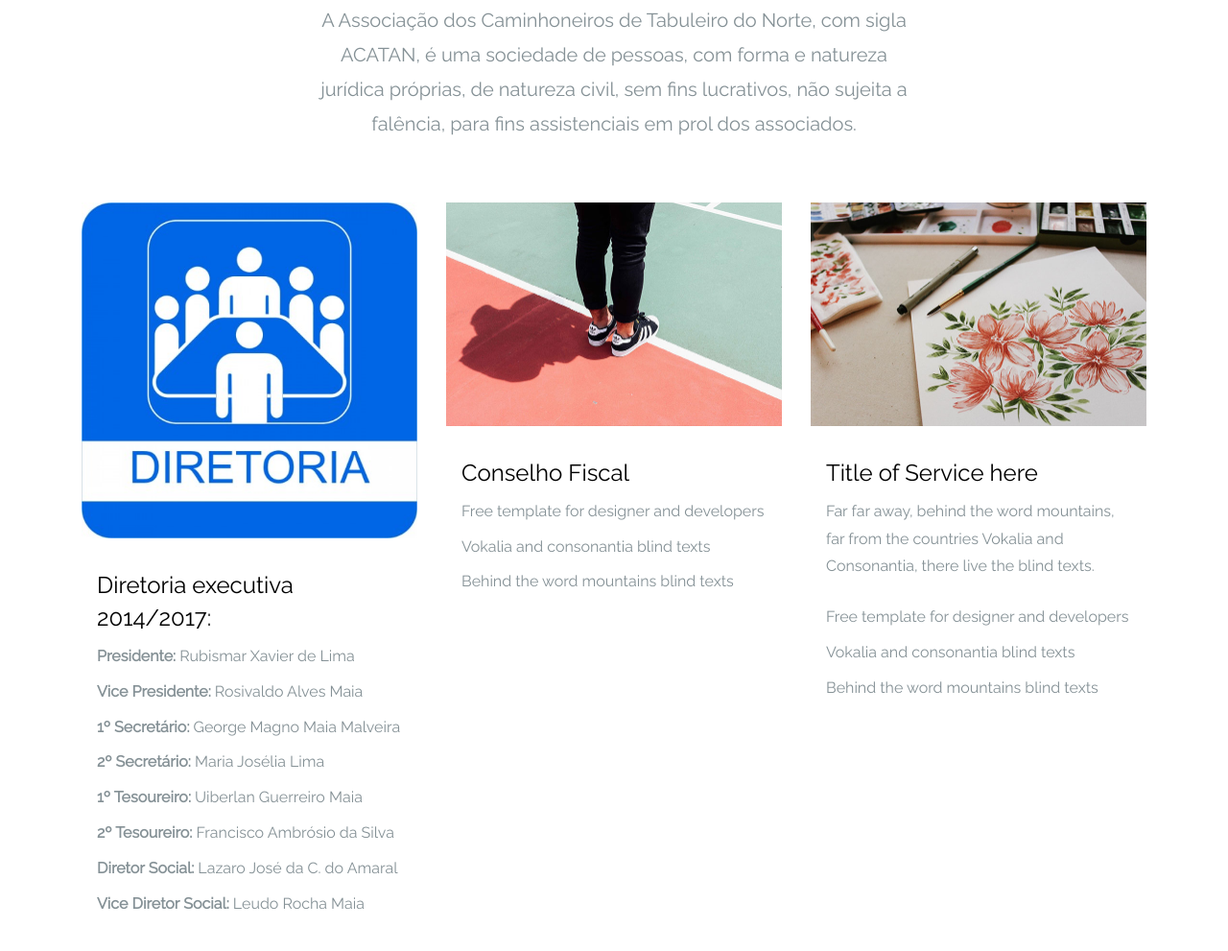
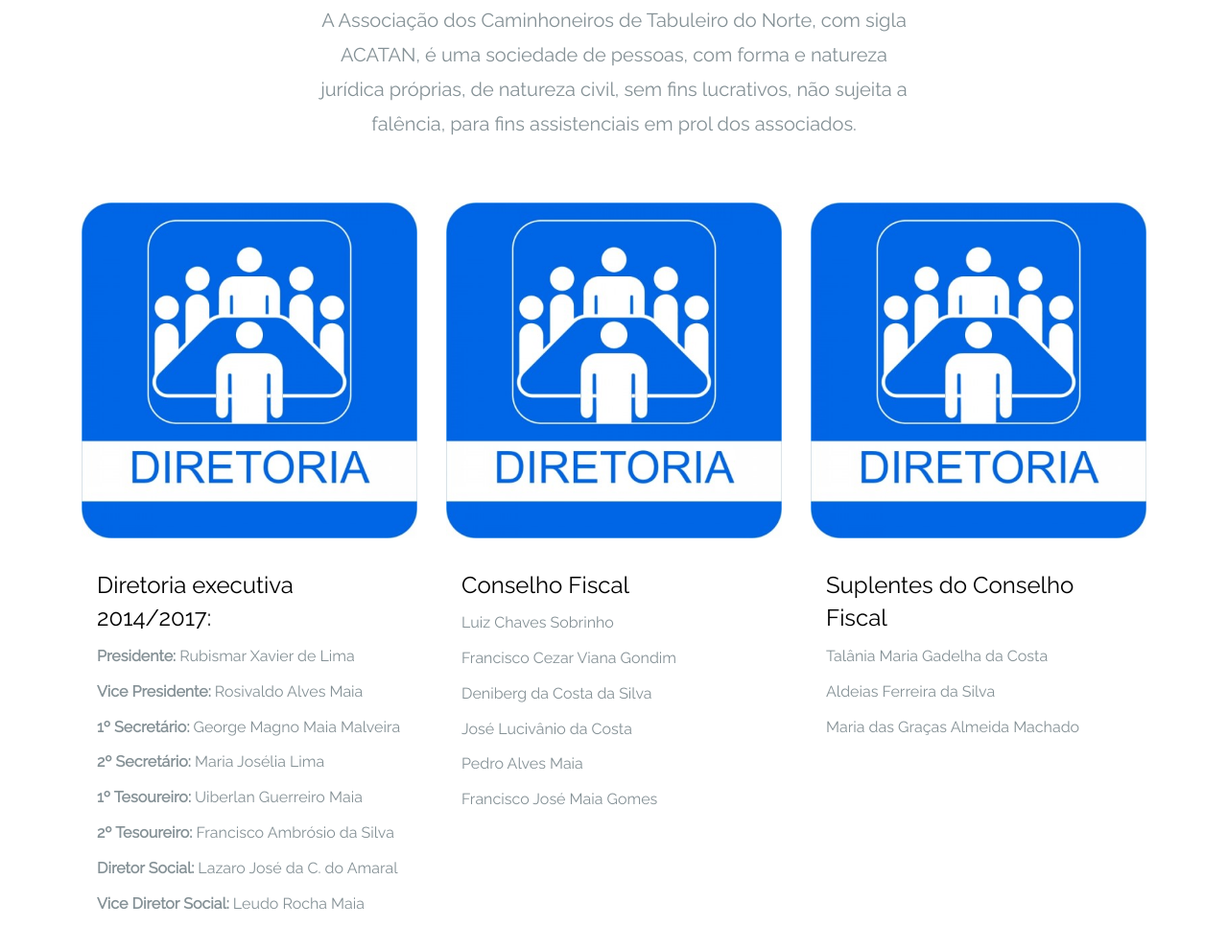
Before and after one commit to Odilio/acatan, a plain HTML site: page index.html in a window 1280 px wide. Shown: the part 961-1952 px from the top of the page at 96% size. Drawn offline with Linux system fonts and the light colour scheme; some packages are replaced by stand-ins of ours; no server answers; files whose address does not match are found by name.

Commit message:
Correção no texto5

```diff
--- a/index.html
+++ b/index.html
@@ -169,26 +169,28 @@
           </div>
 
           <div class="col-lg-4 ftco-animate">
-            <figure><img src="images/img_1.jpg" alt="Free Template by Free-Template.co" class="img-fluid"></figure>
+            <figure><img src="images/diretoria-executiva.jpg" alt="Free Template by Free-Template.co" class="img-fluid"></figure>
             <div class="p-3">
               <h3 class="h4">Conselho Fiscal</h3>
               <ul class="list-unstyled ftco-list-check text-left">
-                <li class="d-flex mb-2"> <span>Free template for designer and developers</span></li>
-                <li class="d-flex mb-2"> <span>Vokalia and consonantia blind texts</span></li>
-                <li class="d-flex mb-2"> <span>Behind the word mountains blind texts</span></li>
+                <li class="d-flex mb-2"> <span>Luiz Chaves Sobrinho</span></li>
+                <li class="d-flex mb-2"> <span>Francisco Cezar Viana Gondim</span></li>
+                <li class="d-flex mb-2"> <span>Deniberg da Costa da Silva</span></li>
+                <li class="d-flex mb-2"> <span>José Lucivânio da Costa</span></li>
+                <li class="d-flex mb-2"> <span>Pedro Alves Maia</span></li>
+                <li class="d-flex mb-2"> <span>Francisco José Maia Gomes</span></li>
               </ul>
             </div>
           </div>
 
           <div class="col-lg-4  ftco-animate">
-            <figure><img src="images/img_3.jpg" alt="Free Template by Free-Template.co" class="img-fluid"></figure>
+            <figure><img src="images/diretoria-executiva.jpg" alt="Free Template by Free-Template.co" class="img-fluid"></figure>
             <div class="p-3">
-              <h3 class="h4">Title of Service here</h3>
-              <p class="mb-4">Far far away, behind the word mountains, far from the countries Vokalia and Consonantia, there live the blind texts.</p>
+              <h3 class="h4">Suplentes do Conselho Fiscal</h3>
               <ul class="list-unstyled ftco-list-check text-left">
-                <li class="d-flex mb-2"> <span>Free template for designer and developers</span></li>
-                <li class="d-flex mb-2"> <span>Vokalia and consonantia blind texts</span></li>
-                <li class="d-flex mb-2"> <span>Behind the word mountains blind texts</span></li>
+                <li class="d-flex mb-2"> <span>Talânia Maria Gadelha da Costa</span></li>
+                <li class="d-flex mb-2"> <span>Aldeias Ferreira da Silva</span></li>
+                <li class="d-flex mb-2"> <span>Maria das Graças Almeida Machado</span></li>
               </ul>
             </div>
           </div>
```
